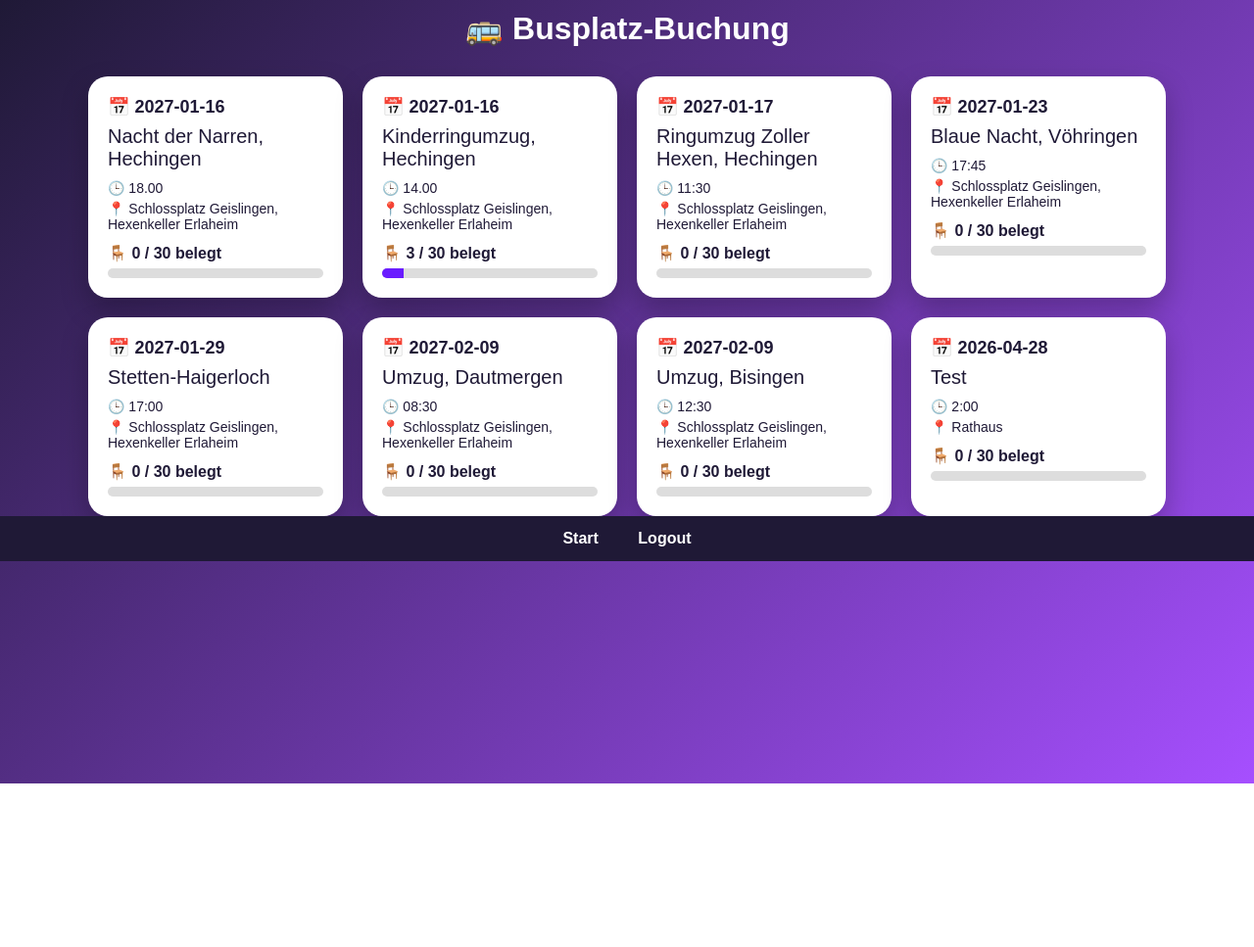
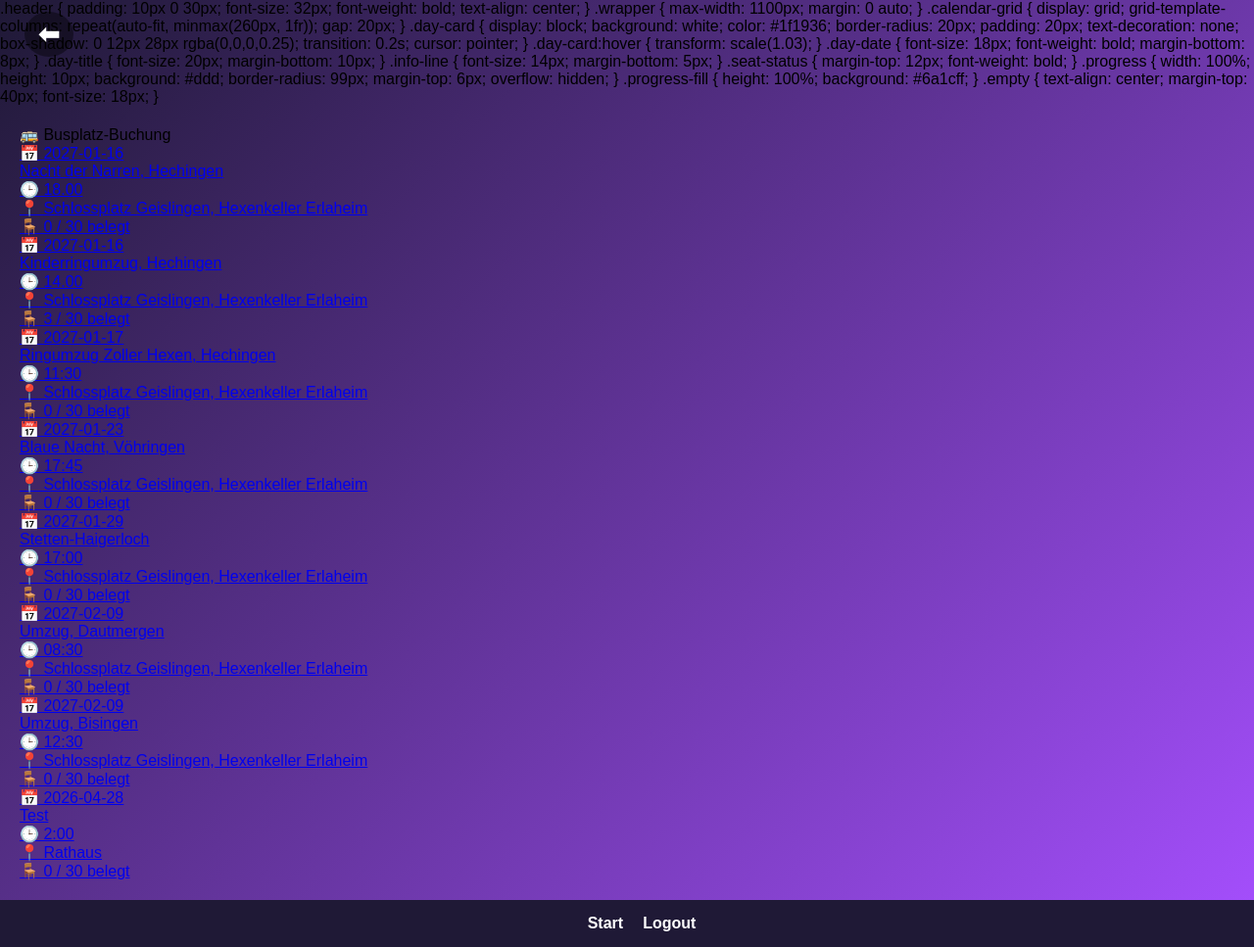
Before and after one commit to jessicabausch24-bot/hexenapp, a Flask app: page /bus in a window 1280 px wide. Shown: the whole page at 98% size. Before the commit the page ends 800 px from the top, so only its background shows below. Run offline with Flask 3, Linux system fonts and the light colour scheme; a user stored in the database is signed in.

Commit message:
base template clean layout

```diff
--- a/templates/base.html
+++ b/templates/base.html
@@ -3,44 +3,41 @@
 <head>
 <meta charset="UTF-8">
 <meta name="viewport" content="width=device-width, initial-scale=1.0">
-<title>{% block title %}Oachberghexa App{% endblock %}</title>
+<title>{% block title %}Hexenapp{% endblock %}</title>
 
 <style>
 body {
     margin: 0;
     font-family: Arial, sans-serif;
     background: linear-gradient(135deg, #1f1936, #a64fff);
-    color: white;
     min-height: 100vh;
     display: flex;
     flex-direction: column;
 }
-<div class="back-arrow">
-    <a href="javascript:history.back()">⬅</a>
-</div>
+
+/* CONTENT */
 .main {
     flex: 1;
     padding: 20px;
-    box-sizing: border-box;
 }
 
+/* FOOTER */
 .footer-bar {
+    width: 100%;
     background: #1f1936;
-    padding: 14px;
-    text-align: center;
+    display: flex;
+    justify-content: center;
+    gap: 20px;
+    padding: 15px;
 }
 
 .footer-bar a {
     color: white;
     text-decoration: none;
     font-weight: bold;
-    margin: 0 18px;
-    font-size: 16px;
 }
 
-.footer-bar a:hover {
-    text-decoration: underline;
-}
+/* BACK BUTTON */
 .back-arrow {
     position: fixed;
     top: 20px;
@@ -56,28 +53,54 @@ body {
     border-radius: 50%;
     text-decoration: none;
     font-weight: bold;
-    display: inline-block;
-    transition: 0.2s;
 }
 
 .back-arrow a:hover {
     transform: scale(1.2);
 }
+
+/* OPTIONAL: CARD BASIS */
+.card {
+    background: white;
+    color: #1f1936;
+    border-radius: 24px;
+    padding: 25px;
+    box-shadow: 0 20px 45px rgba(0,0,0,0.25);
+}
+
+/* RESPONSIVE */
+@media (max-width: 768px) {
+    .main {
+        padding: 15px;
+    }
+}
+</style>
+
 {% block styles %}{% endblock %}
-</style>
+
 </head>
 
 <body>
 
+<!-- BACK BUTTON -->
+{% if session.get('user') and request.endpoint not in ['dashboard', 'login'] %}
+<div class="back-arrow">
+    <a href="javascript:history.back()">⬅</a>
+</div>
+{% endif %}
+
+<!-- MAIN CONTENT -->
 <div class="main">
     {% block content %}{% endblock %}
 </div>
 
+<!-- FOOTER -->
 {% if not hide_footer %}
 <div class="footer-bar">
     <a href="{{ url_for('dashboard') }}">Start</a>
     <a href="{{ url_for('logout') }}">Logout</a>
 </div>
 {% endif %}
+
 </body>
 </html>
```
